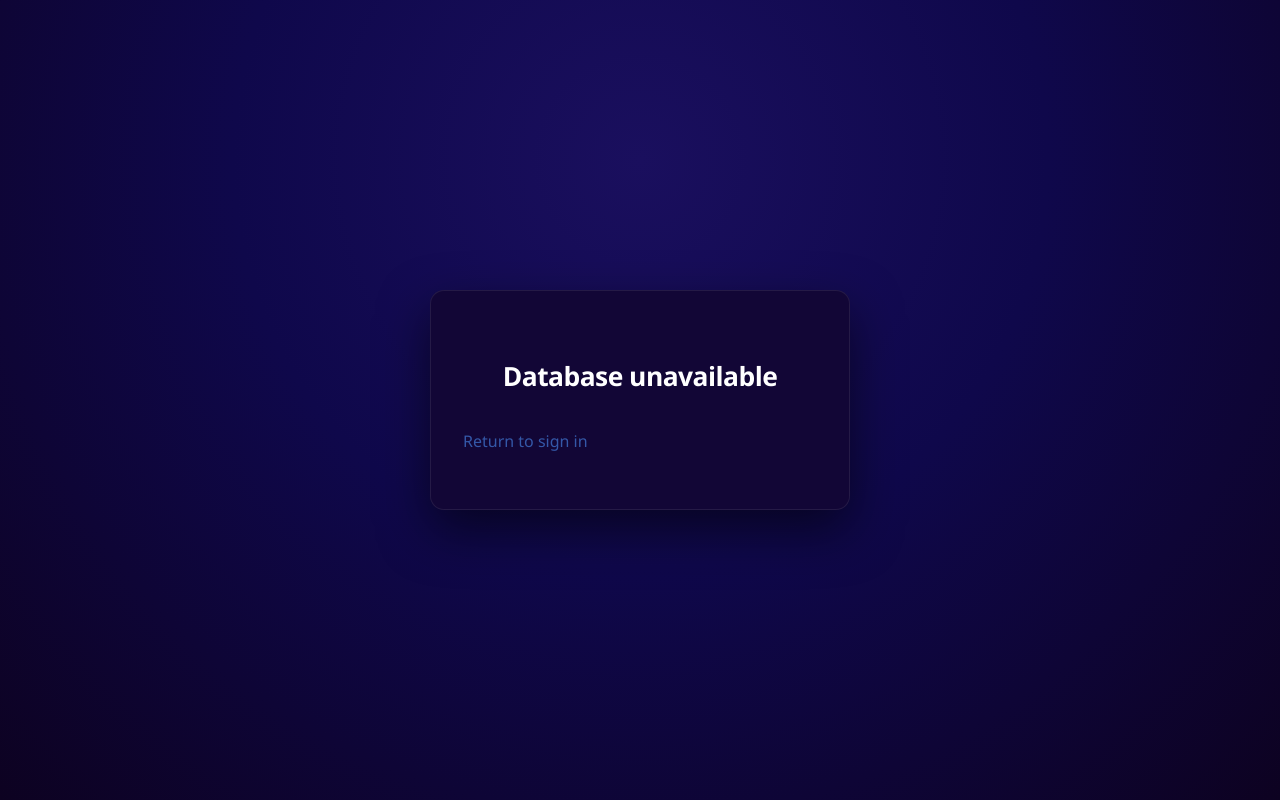
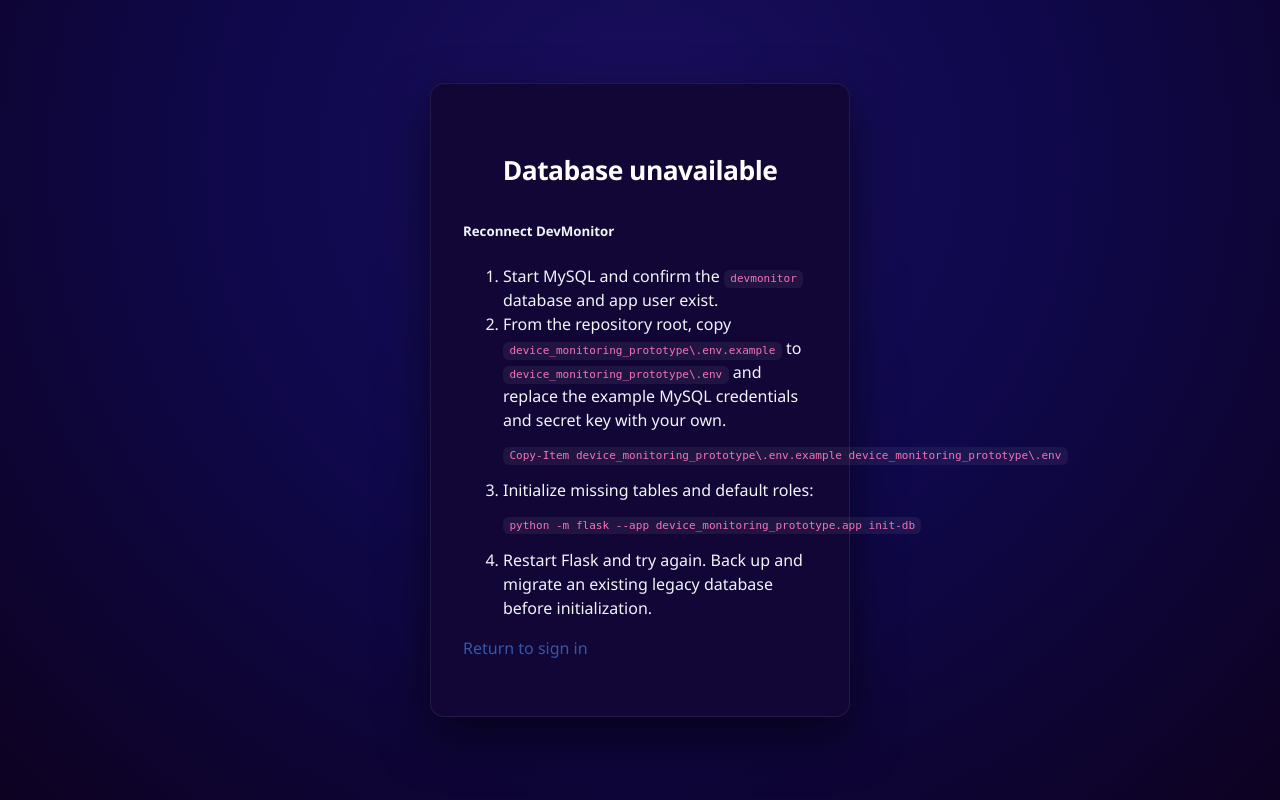
Before and after one commit to Glengitgud/Project--Deadlock---Device-Monitoring-System-master, a Flask app: template device_monitoring_prototype/templates/service_unavailable.html in a window 1280 px wide. Run offline with Flask 3, Linux system fonts and the light colour scheme; the template is opened without the code that fills it, so the values that code supplies are empty.

Commit message:
fix: guide setup for unavailable MySQL database
Co-authored-by: Copilot <223556219+Copilot@users.noreply.github.com>

```diff
--- a/device_monitoring_prototype/templates/service_unavailable.html
+++ b/device_monitoring_prototype/templates/service_unavailable.html
@@ -13,6 +13,24 @@
                 <h3>Database unavailable</h3>
                 <p>{{ message }}</p>
             </div>
+            <div class="mb-4">
+                <h5>Reconnect DevMonitor</h5>
+                <ol>
+                    <li>Start MySQL and confirm the <code>devmonitor</code> database and app user exist.</li>
+                    <li>
+                        From the repository root, copy
+                        <code>device_monitoring_prototype\.env.example</code> to
+                        <code>device_monitoring_prototype\.env</code> and replace the example
+                        MySQL credentials and secret key with your own.
+                        <pre class="mt-2"><code>Copy-Item device_monitoring_prototype\.env.example device_monitoring_prototype\.env</code></pre>
+                    </li>
+                    <li>
+                        Initialize missing tables and default roles:
+                        <pre class="mt-2"><code>python -m flask --app device_monitoring_prototype.app init-db</code></pre>
+                    </li>
+                    <li>Restart Flask and try again. Back up and migrate an existing legacy database before initialization.</li>
+                </ol>
+            </div>
             <p class="text-center mb-0">
                 <a href="{{ url_for('login') }}">Return to sign in</a>
             </p>
```
Also changed, not shown: device_monitoring_prototype/tests/test_database_integration.py (+2 -0 lines), DATABASE_DESIGN.md (renamed from device_monitoring_prototype/DATABASE_DESIGN.md), device_monitoring_prototype/README.md.
